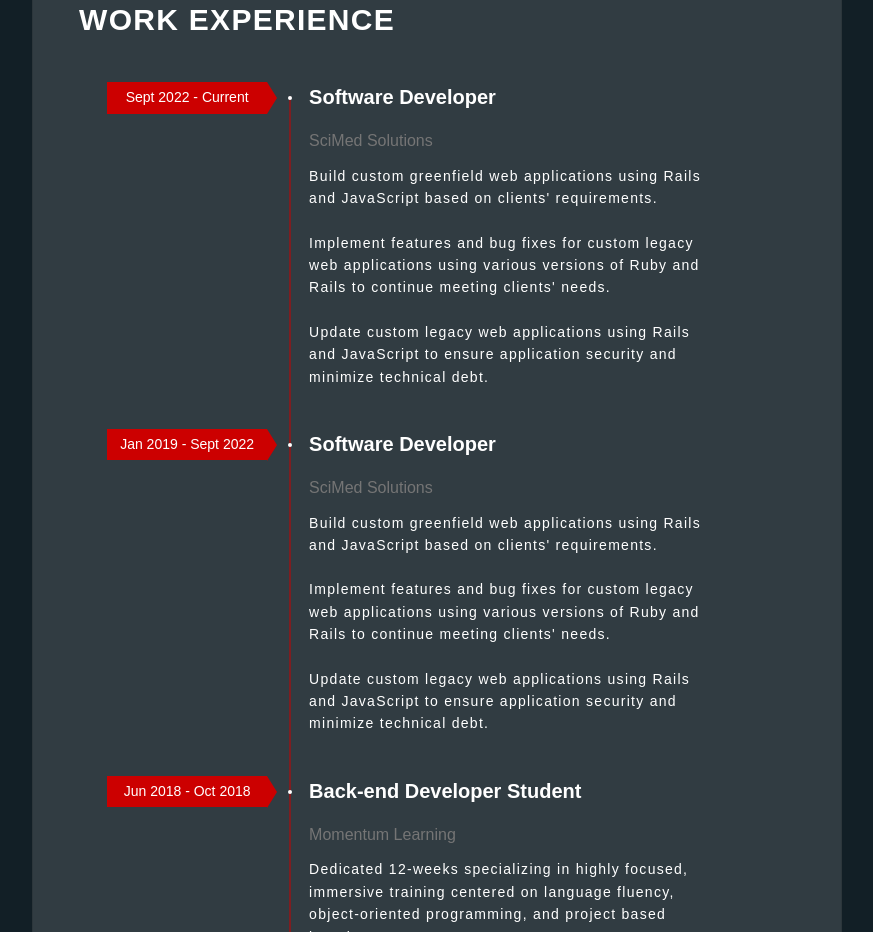
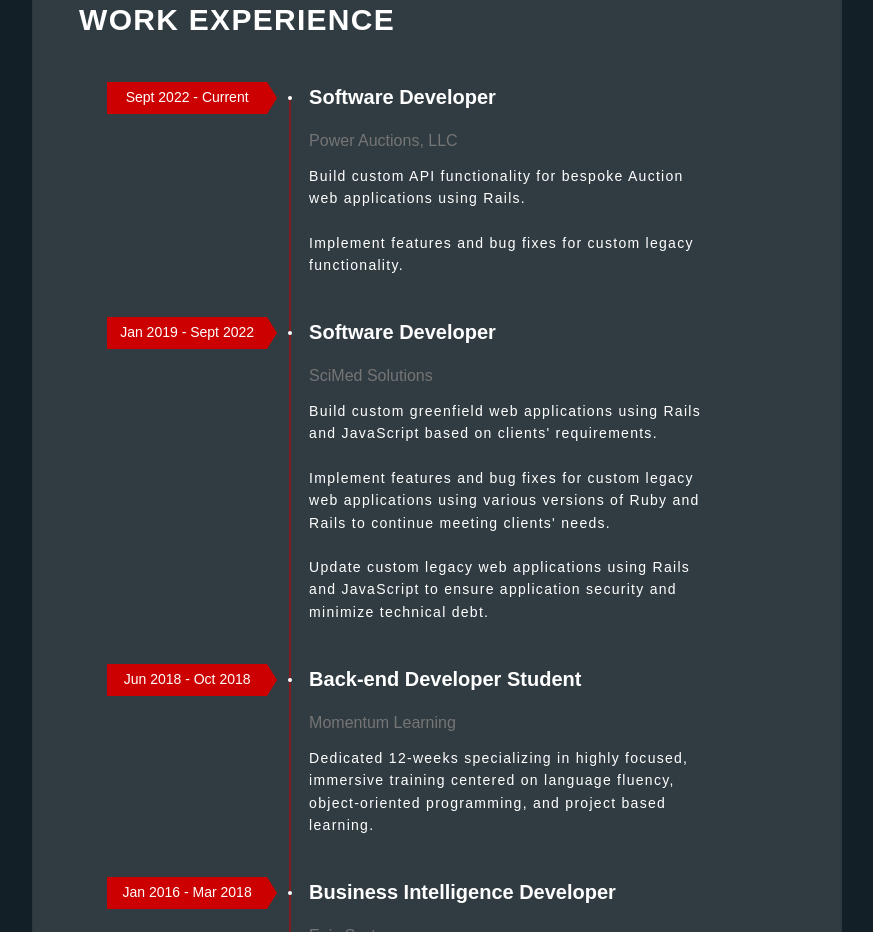
Before and after one commit to cdhagmann/cdhagmann.github.io, a plain HTML site: page index.html in a window 1280 px wide. Shown: the part 1100-2032 px from the top of the page, without its empty margins (340-1213 px from the left). Drawn offline with Linux system fonts and the light colour scheme.

Commit message:
Update index.html

```diff
--- a/index.html
+++ b/index.html
@@ -400,10 +400,9 @@
                                                                   <span>Sept 2022 - Current</span>
                                                             </span>
                                                             <h3>Software Developer</h3>
-                                                            <span class="education-company">SciMed Solutions</span>
-                                                            <p>Build custom greenfield web applications using Rails and JavaScript based on clients' requirements.</p>
-                                                            <p>Implement features and bug fixes for custom legacy web applications using various versions of Ruby and Rails to continue meeting clients' needs.</p>
-                                                            <p>Update custom legacy web applications using Rails and JavaScript to ensure application security and minimize technical debt.</p>
+                                                            <span class="education-company">Power Auctions, LLC</span>
+                                                            <p>Build custom API functionality for bespoke Auction web applications using Rails.</p>
+                                                            <p>Implement features and bug fixes for custom legacy functionality.</p>
                                                       </div>
                                                      <div class="education-box">
                                                             <span class="education-date">
```
